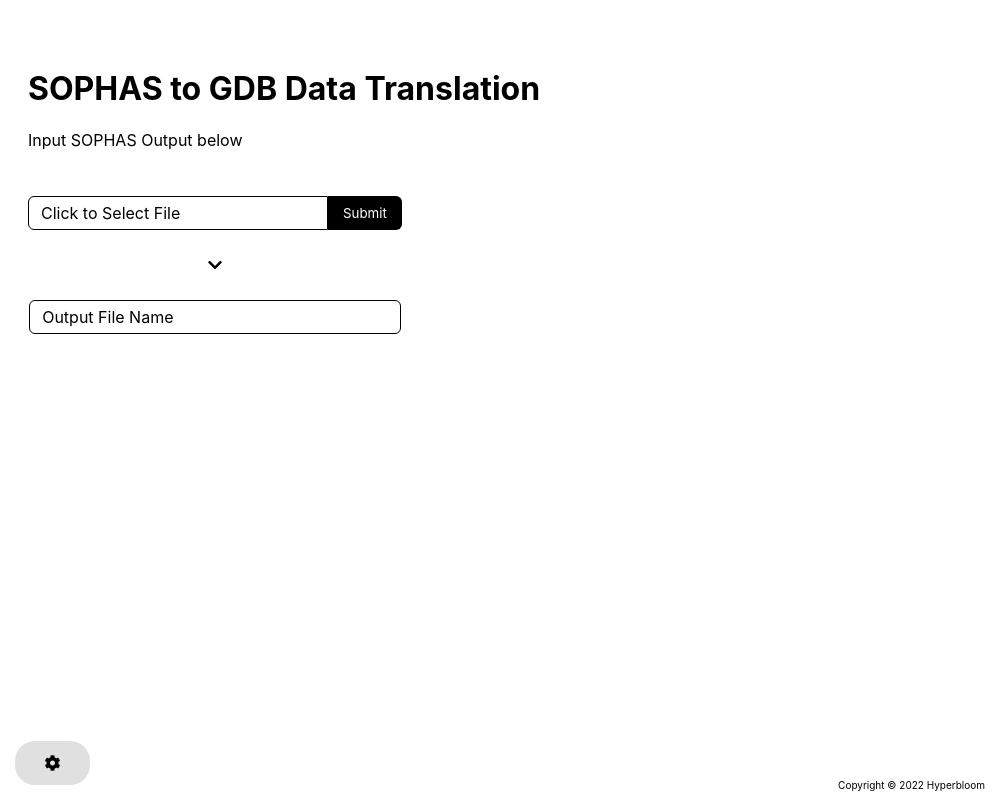
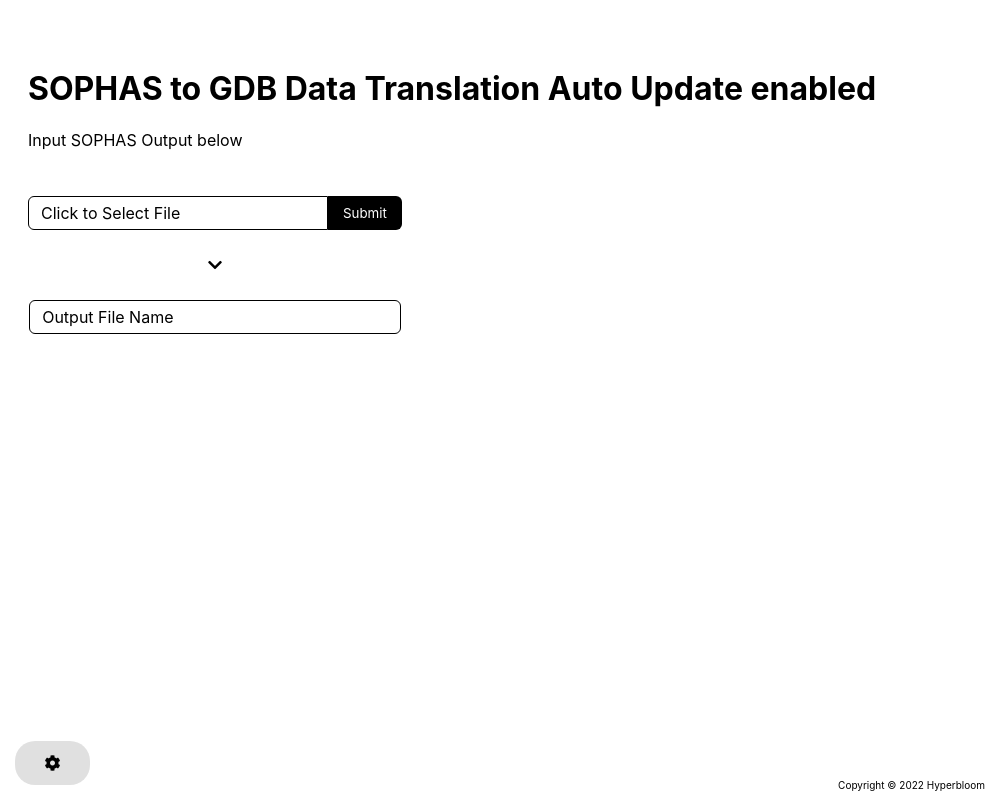
Before and after one commit to Hyperbloom-AI/electron-python-baseplate, an Electron app: page index.html in a window 1000 px wide. Drawn offline with Linux system fonts and the light colour scheme.

Commit message:
Checking for auto update

```diff
--- a/index.html
+++ b/index.html
@@ -12,7 +12,7 @@
   <body data-theme="device">
     <br/>
 
-    <h1>SOPHAS to GDB Data Translation</h1>
+    <h1>SOPHAS to GDB Data Translation Auto Update enabled</h1>
     <p>Input SOPHAS Output below</p>
     <div class="trans__wrapper">
         <div class="fs__wrapper">
```
